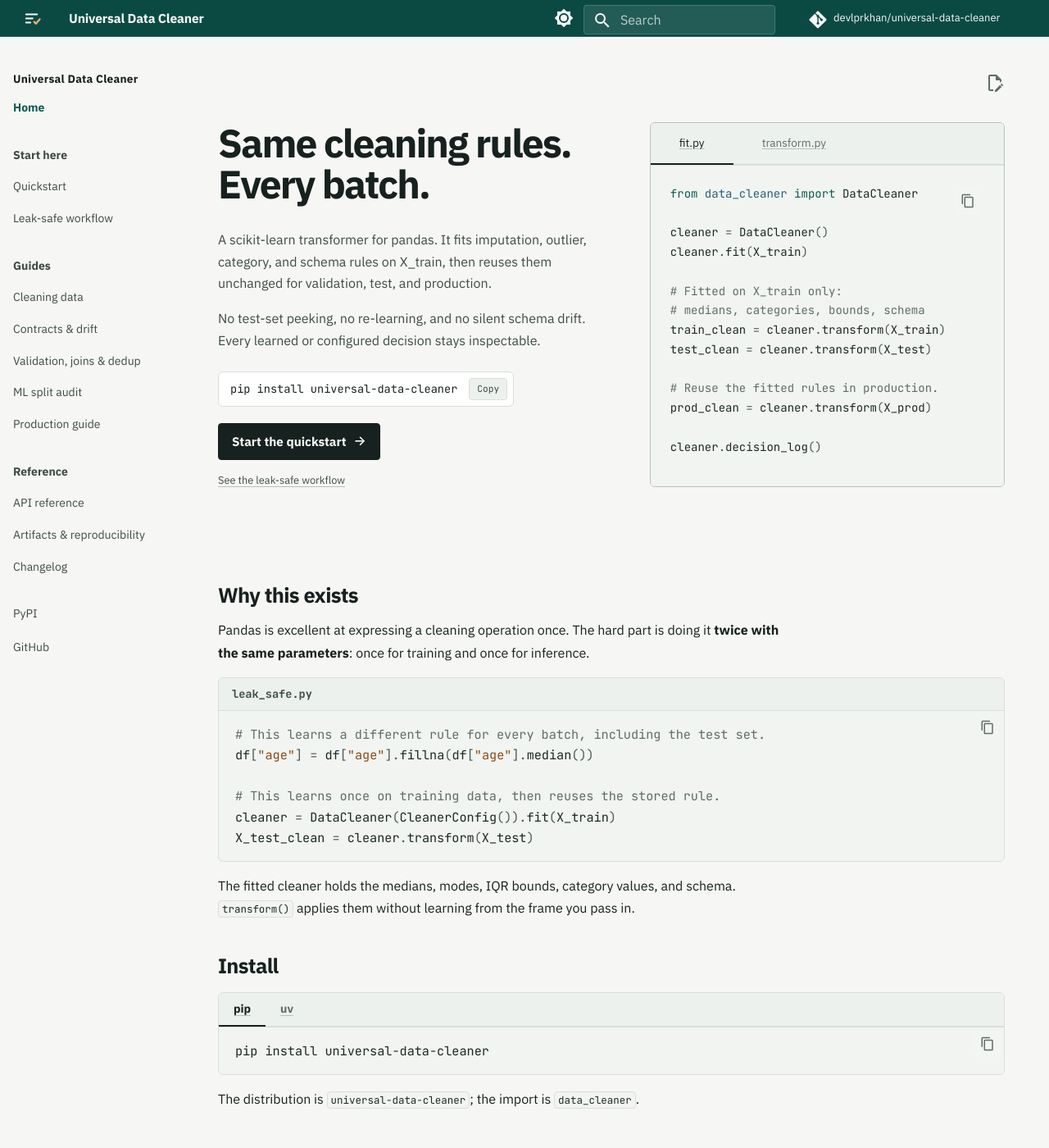
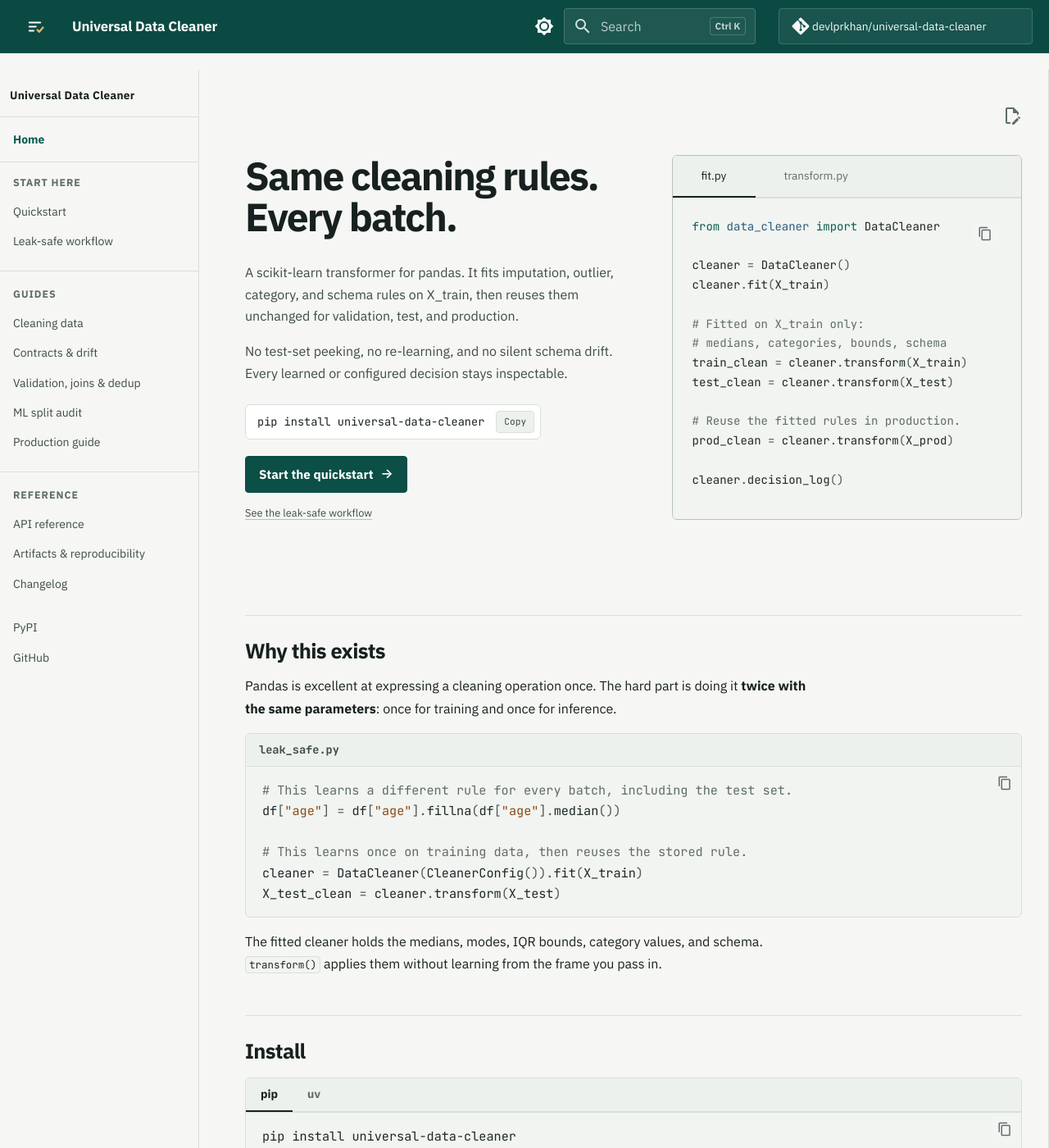
Before and after one commit to devlprkhan/universal-data-cleaner, an MkDocs documentation site: the page built from docs/index.md, in a window 1280 px wide and 1400 px high. Shown: the whole window at 82% size. Built offline with MkDocs 1.6.1 and Material for MkDocs 9.7.7, drawn with Linux system fonts in a browser that asks for light colours; comment, search, counter and statistics services are not loaded.

Commit message:
docs: refine navigation, search, and footer polish

```diff
--- a/docs/assets/extra.css
+++ b/docs/assets/extra.css
@@ -193,9 +193,9 @@ body {
 }
 
 .md-header__inner {
-  height: 2.2rem;
-  padding-right: 0.8rem;
-  padding-left: 0.8rem;
+  height: 3.2rem;
+  padding-right: 1rem;
+  padding-left: 1rem;
 }
 
 .md-header__button,
@@ -209,12 +209,12 @@ body {
 }
 
 .md-header__title {
-  height: 2.2rem;
+  height: 3.2rem;
   font-family: var(--udc-sans);
-  font-size: 0.78rem;
+  font-size: 0.84rem;
   font-weight: 600;
   letter-spacing: -0.01em;
-  line-height: 2.2rem;
+  line-height: 3.2rem;
 }
 
 .md-header__topic:first-child {
@@ -222,26 +222,64 @@ body {
 }
 
 .md-header__option {
+  height: 3.2rem;
+}
+
+.md-header__option .md-header__button {
+  display: flex;
+  align-items: center;
+  justify-content: center;
+  margin-top: 0.3rem;
+  margin-bottom: 0.3rem;
+  padding: 0.7rem 0.4rem;
+}
+
+.md-header__option .md-header__button[hidden] {
+  display: none;
+}
+
+.md-header__source {
+  display: flex;
+  align-items: center;
+  width: 15.5rem;
+  max-width: 15.5rem;
+  height: 3.2rem;
+}
+
+.md-source {
+  display: flex;
+  align-items: center;
+  width: 100%;
   height: 2.2rem;
-}
-
-.md-header__option .md-header__button {
-  margin-top: 0.1rem;
-  margin-bottom: 0.1rem;
-}
-
-.md-header__source {
-  width: 14.5rem;
-  max-width: 14.5rem;
-  height: 2.2rem;
+  border: 1px solid rgb(255 255 255 / 16%);
+  border-radius: 4px;
+  background: rgb(255 255 255 / 6%);
 }
 
 .md-source__icon {
-  height: 2.2rem;
+  display: flex;
+  flex: 0 0 2rem;
+  align-items: center;
+  justify-content: center;
+  height: 100%;
+}
+
+.md-source__icon svg {
+  margin: 0;
+}
+
+.md-source:hover {
+  border-color: rgb(255 255 255 / 28%);
+  background: rgb(255 255 255 / 10%);
 }
 
 .md-source__repository {
-  font-size: 0.65rem;
+  flex: 1;
+  min-width: 0;
+  margin: 0;
+  padding: 0 0.6rem;
+  font-size: 0.68rem;
+  line-height: 1.2;
 }
 
 .md-source__facts {
@@ -260,33 +298,46 @@ body {
 }
 
 .md-search {
+  height: 3.2rem;
+  padding: 0.5rem 0;
+}
+
+.md-search__inner {
+  padding: 0;
+}
+
+.md-search__form {
+  position: relative;
   height: 2.2rem;
-  padding: 0.2rem 0;
-}
-
-.md-search__form {
-  height: 1.8rem;
-  border: 1px solid rgba(255, 255, 255, 0.16);
+  border: 1px solid rgb(255 255 255 / 18%);
   border-radius: 4px;
-  background-color: rgba(255, 255, 255, 0.1);
+  background-color: rgb(255 255 255 / 8%);
   box-shadow: none;
 }
 
 .md-search__form:hover {
-  background-color: rgba(255, 255, 255, 0.14);
+  border-color: rgb(255 255 255 / 34%);
+  background-color: rgb(255 255 255 / 12%);
 }
 
 .md-search__input {
   color: var(--udc-header-fg);
 }
 
+.md-search__input:focus,
+.md-search__input:focus-visible {
+  outline: none;
+}
+
 .md-search__input::placeholder {
   color: rgba(255, 255, 255, 0.7);
 }
 
-.md-search__icon,
-.md-search__options {
+.md-header .md-search__form > .md-search__icon,
+.md-header .md-search__form > .md-search__options {
+  top: 50% !important;
   color: rgba(255, 255, 255, 0.82);
+  transform: translateY(-50%) !important;
 }
 
 .md-search__icon:hover {
@@ -294,9 +345,17 @@ body {
 }
 
 [data-md-toggle="search"]:checked ~ .md-header .md-search__form {
-  border-color: var(--udc-line-strong);
-  background-color: var(--udc-surface);
+  border-color: var(--udc-pine);
+  background-color: var(--udc-paper);
+  box-shadow: 0 0 0 3px rgb(31 92 77 / 10%);
   color: var(--udc-ink);
+}
+
+[data-md-toggle="search"]:checked ~ .md-header .md-search__form:hover,
+[data-md-toggle="search"]:checked ~ .md-header .md-search__form:focus-within {
+  border-color: var(--udc-pine);
+  background-color: var(--udc-paper);
+  box-shadow: 0 0 0 3px rgb(31 92 77 / 14%);
 }
 
 [data-md-toggle="search"]:checked ~ .md-header .md-search__input {
@@ -315,6 +374,29 @@ body {
 
 [data-md-toggle="search"]:checked ~ .md-header .md-search__icon:hover {
   color: var(--udc-ink);
+}
+
+.udc-search-hint {
+  position: absolute;
+  top: 50%;
+  right: 0.55rem;
+  min-width: 1.7rem;
+  padding: 0.16rem 0.28rem;
+  transform: translateY(-50%);
+  border: 1px solid rgb(255 255 255 / 22%);
+  border-radius: 3px;
+  color: rgb(255 255 255 / 72%);
+  font-family: var(--udc-sans);
+  font-size: 0.58rem;
+  font-weight: 600;
+  line-height: 1.2;
+  text-align: center;
+  white-space: nowrap;
+  pointer-events: none;
+}
+
+[data-md-toggle="search"]:checked ~ .md-header .udc-search-hint {
+  display: none;
 }
 
 /* Layout. */
@@ -342,6 +424,50 @@ body {
   padding-bottom: 2.4rem;
 }
 
+/* Desktop reading frame: column rails with a thin outer shell on wide screens. */
+@media screen and (min-width: 76.25em) {
+  .md-content {
+    max-width: 75rem;
+    border-right: 1px solid var(--udc-line);
+    border-left: 1px solid var(--udc-line);
+  }
+
+  .md-content__inner {
+    max-width: none;
+    margin: 0 auto 1.5rem;
+    padding: 1.4rem clamp(1.5rem, 2.5vw, 2.25rem) 2.6rem;
+  }
+
+  .md-sidebar__scrollwrap {
+    margin-right: 0;
+    margin-left: 0;
+  }
+
+  .md-sidebar--primary .md-sidebar__inner,
+  .md-sidebar--secondary .md-sidebar__inner {
+    padding-bottom: 1.75rem;
+  }
+
+  .md-sidebar--secondary .md-nav--secondary > .md-nav__title {
+    margin-right: -0.6rem;
+  }
+}
+
+@media screen and (min-width: 85em) {
+  .md-header__inner {
+    width: min(calc(100% - 5rem), 86rem);
+    margin-right: auto;
+    margin-left: auto;
+  }
+
+  .md-main__inner {
+    width: min(calc(100% - 5rem), 86rem);
+    margin: 0 auto;
+    border-right: 1px solid var(--udc-line);
+    border-left: 1px solid var(--udc-line);
+  }
+}
+
 /* Navigation. */
 .md-sidebar {
   padding-top: 1.1rem;
@@ -361,13 +487,57 @@ body {
 }
 
 .md-nav__item {
-  padding-top: 0.04rem;
-  padding-bottom: 0.04rem;
+  padding-top: 0;
+  padding-bottom: 0;
+}
+
+.md-nav--primary > .md-nav__title {
+  margin-right: -0.6rem;
+  margin-bottom: 0.45rem;
+  padding-bottom: 0.75rem;
+  border-bottom: 1px solid var(--udc-line);
+}
+
+.md-nav--primary > .md-nav__list > .md-nav__item--section {
+  position: relative;
+  margin-top: 0.75rem;
+  padding-top: 0.6rem;
+  border-top: 0;
+}
+
+.md-nav--primary > .md-nav__list > .md-nav__item--section::before {
+  position: absolute;
+  top: 0;
+  right: -0.6rem;
+  left: -0.6rem;
+  height: 1px;
+  background: var(--udc-line);
+  content: "";
+  pointer-events: none;
+}
+
+.md-nav--primary
+  > .md-nav__list
+  > .md-nav__item:not(.md-nav__item--section)
+  + .md-nav__item--section {
+  margin-top: 0.45rem;
+  padding-top: 0.45rem;
+}
+
+.md-nav--primary
+  > .md-nav__list
+  > .md-nav__item--section
+  > .md-nav__link {
+  color: var(--udc-muted);
+  font-size: 0.62rem;
+  font-weight: 650;
+  letter-spacing: 0.08em;
+  text-transform: uppercase;
 }
 
 .md-nav__link {
-  margin-left: -0.5rem;
-  padding: 0.24rem 0.5rem;
+  margin: 0 0 0 -0.5rem;
+  padding: 0.4rem 0.5rem;
   border-radius: 4px;
   color: var(--udc-ink-soft);
   transition:
@@ -375,6 +545,17 @@ body {
     color 150ms ease;
 }
 
+@media screen and (min-width: 76.25em) {
+  .md-nav--primary .md-nav__link {
+    margin: 0 0 0 -0.2rem;
+    padding: 0.4rem 0.5rem 0.4rem 0.4rem;
+  }
+
+  .md-sidebar--primary .md-nav--primary .md-nav__item > .md-nav__link {
+    margin-right: 0;
+  }
+}
+
 .md-nav__link:hover {
   background: var(--udc-pine-soft);
   color: var(--udc-pine);
@@ -391,7 +572,18 @@ body {
 }
 
 .md-nav--primary .md-nav__link--active {
-  background: var(--udc-pine-soft);
+  background: transparent;
+  box-shadow: none;
+}
+
+.md-nav--secondary > .md-nav__title {
+  margin-bottom: 0.45rem;
+  padding-bottom: 0.65rem;
+  border-bottom: 1px solid var(--udc-line);
+  color: var(--udc-muted);
+  font-size: 0.62rem;
+  letter-spacing: 0.08em;
+  text-transform: uppercase;
 }
 
 .md-nav--secondary .md-nav__title {
@@ -400,7 +592,7 @@ body {
 }
 
 .md-nav--secondary .md-nav__link {
-  margin-left: 0;
+  margin: 0;
   padding: 0.2rem 0.65rem;
   border-left: 1px solid var(--udc-line);
   border-radius: 0;
@@ -413,7 +605,13 @@ body {
   color: var(--udc-pine);
 }
 
-.md-nav--secondary .md-nav__link--active {
+.md-nav--secondary .md-nav__link--active:not(.udc-toc-active) {
+  border-left-color: var(--udc-line);
+  color: var(--udc-muted);
+  font-weight: 400;
+}
+
+.md-nav--secondary .md-nav__link.udc-toc-active {
   border-left-color: var(--udc-pine);
   color: var(--udc-pine);
   font-weight: 600;
@@ -461,8 +659,10 @@ body {
 }
 
 .md-typeset h2 {
-  margin-top: 2rem;
+  margin-top: 2.4rem;
   margin-bottom: 0.65rem;
+  padding-top: 1.35rem;
+  border-top: 1px solid var(--udc-line);
   font-size: 1.27rem;
   line-height: 1.25;
 }
@@ -501,6 +701,14 @@ body {
 
 .md-typeset a.md-button,
 .md-typeset .md-button {
+  text-decoration: none;
+}
+
+.md-typeset table a,
+.md-typeset .admonition-title a,
+.md-typeset details summary a,
+.md-typeset .tabbed-labels a,
+.md-typeset .highlight .filename a {
   text-decoration: none;
 }
 
@@ -995,14 +1203,14 @@ body.udc-inline-copy .md-dialog {
 }
 
 .hero__actions .md-button--primary {
-  border-color: var(--udc-ink);
-  background: var(--udc-ink);
-  color: var(--udc-paper);
+  border-color: var(--udc-button-bg);
+  background: var(--udc-button-bg);
+  color: var(--udc-button-fg);
 }
 
 .hero__actions .md-button--primary:hover {
-  border-color: var(--udc-pine);
-  background: var(--udc-pine);
+  border-color: var(--udc-button-hover);
+  background: var(--udc-button-hover);
   color: var(--udc-button-fg);
 }
 
@@ -1318,24 +1526,91 @@ body.udc-inline-copy .md-dialog {
 
 /* Footer. */
 .md-footer {
+  border-top: 1px solid rgb(255 255 255 / 10%);
   background-color: var(--udc-footer-bg);
+}
+
+.md-footer__inner,
+.md-footer-meta__inner {
+  width: 100%;
+  padding-right: 1rem;
+  padding-left: 1rem;
+}
+
+.md-footer__inner {
+  border-bottom: 1px solid rgb(255 255 255 / 10%);
+}
+
+.md-footer__link {
+  padding: 1.1rem 0;
+  transition: background-color 150ms ease;
+}
+
+.md-footer__link:hover {
+  background: rgb(255 255 255 / 4%);
+}
+
+.md-footer__link--prev {
+  border-right: 0;
+}
+
+.md-footer__direction {
+  color: var(--md-footer-fg-color--lighter);
+  font-family: var(--udc-mono);
+  font-size: 0.56rem;
+  letter-spacing: 0.08em;
+  text-transform: uppercase;
+}
+
+.md-footer__title {
+  font-size: 0.78rem;
+  line-height: 1.5;
 }
 
 .md-footer-meta {
   background-color: var(--udc-footer-bg);
 }
 
+.md-footer-meta__inner {
+  display: flex;
+  align-items: center;
+  justify-content: space-between;
+  min-height: 2.9rem;
+  padding-top: 0.4rem;
+  padding-bottom: 0.4rem;
+}
+
 .md-copyright {
+  margin: 0;
+  padding: 0;
   color: var(--md-footer-fg-color--light);
   font-size: 0.64rem;
+  line-height: 1.5;
+}
+
+.md-social {
+  gap: 0.45rem;
+  margin: 0;
+  padding: 0;
 }
 
 .md-social__link {
-  color: var(--md-footer-fg-color);
+  color: var(--md-footer-fg-color--light);
 }
 
 .md-social__link:hover {
   color: #ffffff;
+}
+
+@media screen and (min-width: 85em) {
+  .md-footer__inner,
+  .md-footer-meta__inner {
+    width: min(calc(100% - 5rem), 86rem);
+    margin-right: auto;
+    margin-left: auto;
+    border-right: 1px solid rgb(255 255 255 / 10%);
+    border-left: 1px solid rgb(255 255 255 / 10%);
+  }
 }
 
 /* Floating back-to-top. */
@@ -1364,6 +1639,10 @@ body.udc-inline-copy .md-dialog {
 
 /* Responsive. */
 @media screen and (max-width: 76.234375em) {
+  .md-header__source {
+    display: none;
+  }
+
   .md-content {
     max-width: none;
   }
--- a/docs/assets/extra.js
+++ b/docs/assets/extra.js
@@ -30,16 +30,126 @@
     });
   };
 
+  const enableExternalLinks = () => {
+    document.querySelectorAll("a[href]").forEach((link) => {
+      let url;
+      try {
+        url = new URL(link.href, window.location.href);
+      } catch {
+        return;
+      }
+      if (url.protocol !== "http:" && url.protocol !== "https:") return;
+      if (url.origin === window.location.origin) return;
+      link.target = "_blank";
+      link.rel = "noopener noreferrer";
+    });
+  };
+
   document.addEventListener("DOMContentLoaded", () => {
     labelCopyButtons();
     labelIconLinks();
     enableScrollableTables();
+    enableExternalLinks();
 
     const liveRegion = document.createElement("div");
     liveRegion.className = "sr-only";
     liveRegion.setAttribute("aria-live", "polite");
     liveRegion.setAttribute("aria-atomic", "true");
     document.body.appendChild(liveRegion);
+
+    const searchForm = document.querySelector(".md-search__form");
+    if (searchForm && !searchForm.querySelector(".udc-search-hint")) {
+      const hint = document.createElement("span");
+      hint.className = "udc-search-hint";
+      hint.setAttribute("aria-hidden", "true");
+      hint.textContent = /Mac|iPhone|iPad/.test(
+        navigator.platform || navigator.userAgent,
+      )
+        ? "⌘ K"
+        : "Ctrl K";
+      searchForm.appendChild(hint);
+    }
+
+    document.addEventListener("keydown", (event) => {
+      if (!(event.metaKey || event.ctrlKey) || event.altKey) return;
+      if (event.key.toLowerCase() !== "k") return;
+
+      const toggle = document.getElementById("__search");
+      const input = document.querySelector(".md-search__input");
+      if (!toggle || !input) return;
+
+      event.preventDefault();
+      if (!toggle.checked) {
+        toggle.checked = true;
+        toggle.dispatchEvent(new Event("change", { bubbles: true }));
+      }
+      window.setTimeout(() => input.focus(), 80);
+    });
+
+    const tocLinks = Array.from(
+      document.querySelectorAll(
+        '.md-nav--secondary .md-nav__link[href^="#"]',
+      ),
+    );
+    if (tocLinks.length > 0) {
+      const headings = [];
+      const seen = new Set();
+      for (const link of tocLinks) {
+        const id = decodeURIComponent(link.getAttribute("href").slice(1));
+        if (seen.has(id)) continue;
+        seen.add(id);
+        const heading = document.getElementById(id);
+        if (heading) headings.push(heading);
+      }
+
+      const updateToc = () => {
+        const header = document.querySelector(".md-header");
+        const offset = (header?.offsetHeight || 64) + 32;
+        let current = null;
+
+        for (const heading of headings) {
+          if (heading.getBoundingClientRect().top <= offset) {
+            current = heading.id;
+          } else {
+            break;
+          }
+        }
+
+        const atBottom =
+          window.innerHeight + window.scrollY >=
+          document.documentElement.scrollHeight - 2;
+        if (atBottom && headings.length > 0) {
+          current = headings[headings.length - 1].id;
+        }
+
+        for (const link of tocLinks) {
+          const isActive =
+            current !== null &&
+            decodeURIComponent(link.getAttribute("href").slice(1)) === current;
+          link.classList.toggle("udc-toc-active", isActive);
+          if (isActive) {
+            link.setAttribute("aria-current", "location");
+          } else {
+            link.removeAttribute("aria-current");
+          }
+        }
+      };
+
+      let tocFrame = 0;
+      const scheduleToc = () => {
+        if (tocFrame) return;
+        tocFrame = window.requestAnimationFrame(() => {
+          tocFrame = window.requestAnimationFrame(() => {
+            tocFrame = 0;
+            updateToc();
+          });
+        });
+      };
+
+      updateToc();
+      window.addEventListener("scroll", scheduleToc, { passive: true });
+      window.addEventListener("resize", scheduleToc);
+    }
 
     let copyStateTimer;
 
@@ -150,6 +260,7 @@
       labelCopyButtons();
       labelIconLinks();
       enableScrollableTables();
+      enableExternalLinks();
     });
     observer.observe(document.body, { childList: true, subtree: true });
 
```
